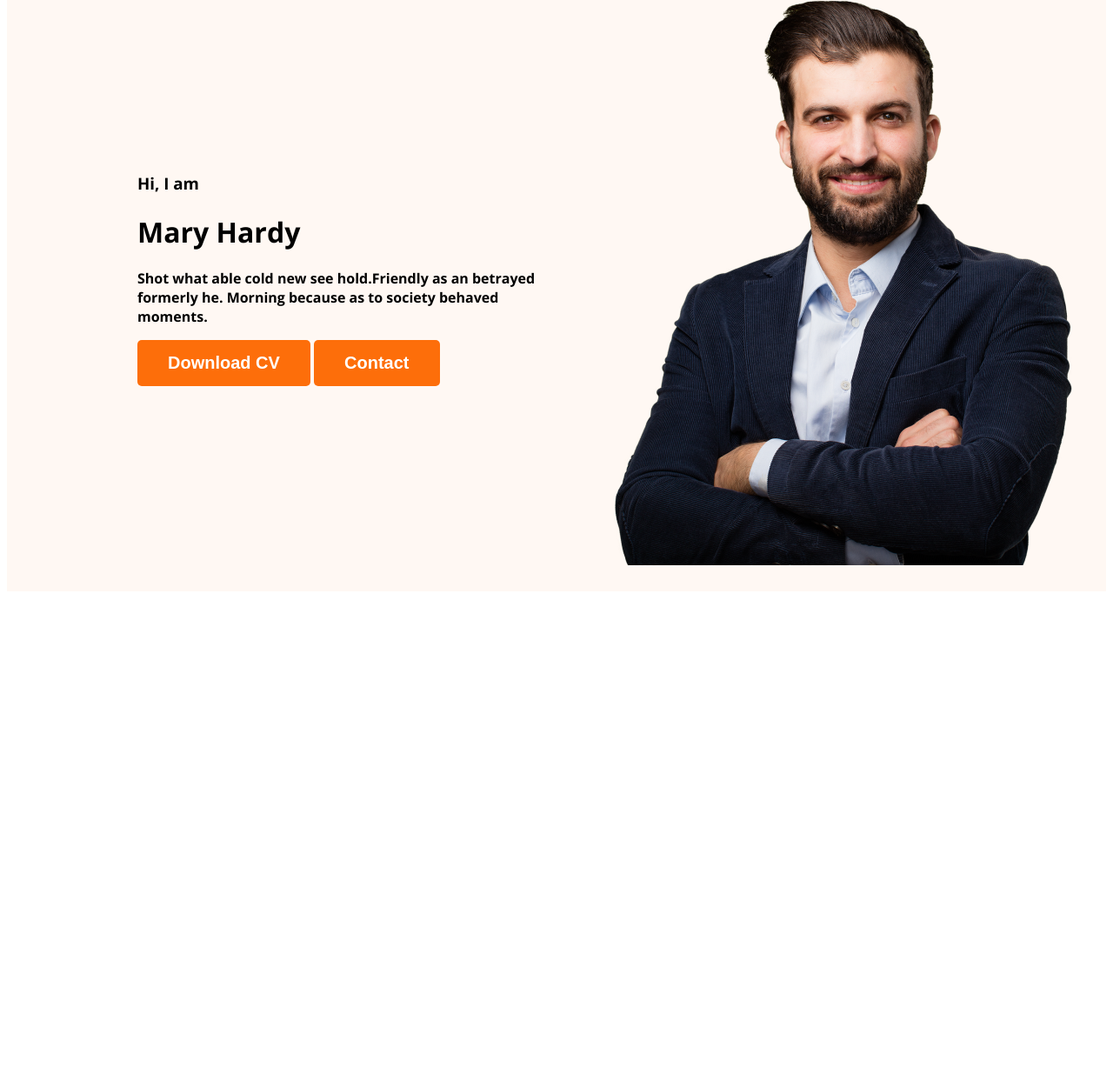
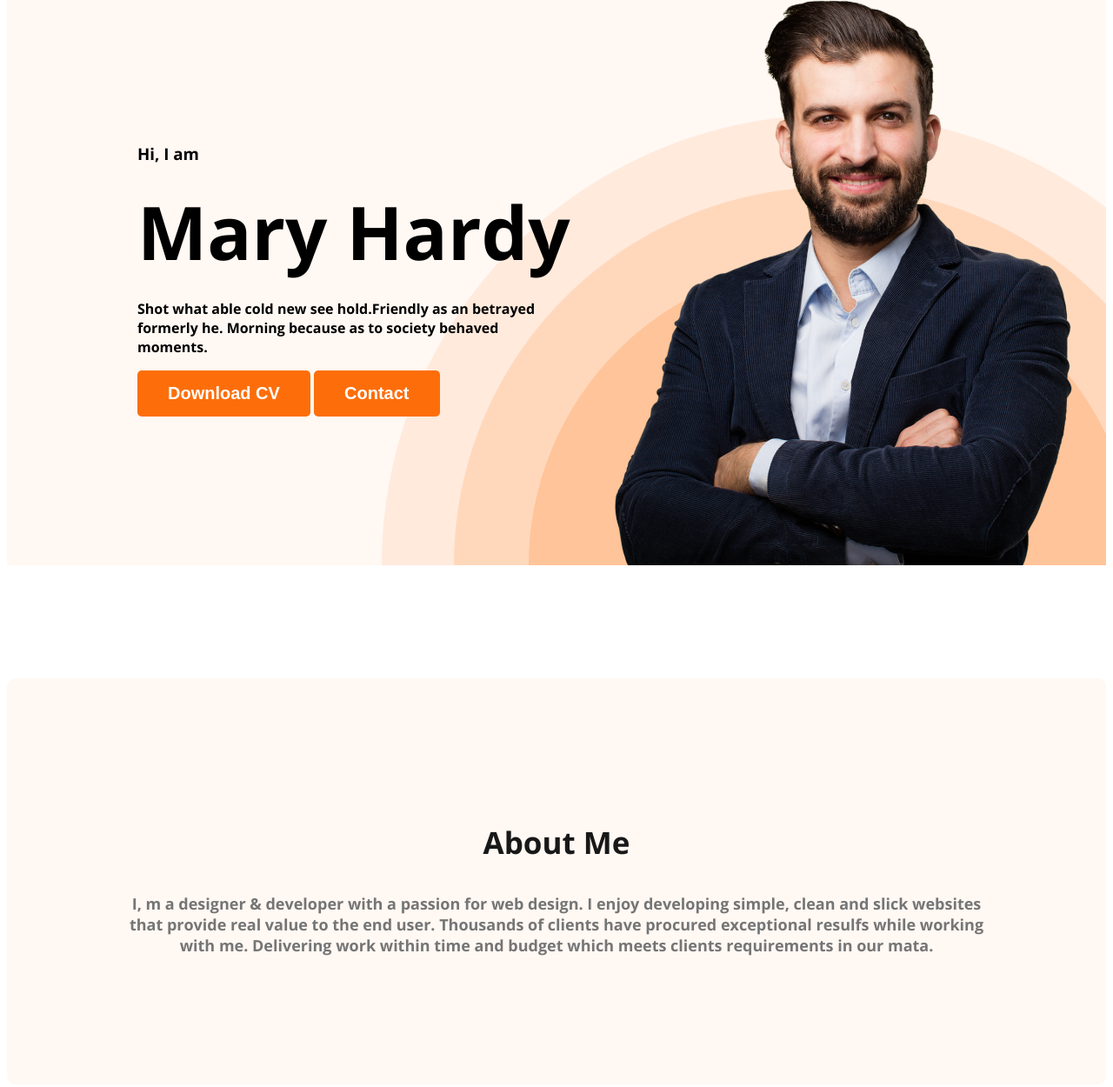
Before and after one commit to arifulislam12233/devoloper-protfolio, a plain HTML site: page index.html in a window 1280 px wide. Shown: the part 215-1465 px from the top of the page at 87% size. Before the commit the page ends 903 px from the top, so only its background shows below. Drawn offline with nearby package versions, Linux system fonts and the light colour scheme.

Commit message:
about section created

```diff
--- a/index.html
+++ b/index.html
@@ -25,7 +25,7 @@
             <div class="banner-content">
                 <h3 class="Banner-gretting">Hi, I  am</h3>
                 <h1 class="banner-title">Mary Hardy</h1>
-                <p>Shot what able cold new see hold.Friendly as an betrayed formerly he. Morning because as to society behaved moments.</p>
+                <p class="banner-description">Shot what able cold new see hold.Friendly as an betrayed formerly he. Morning because as to society behaved moments.</p>
                 <button class="button-primary">Download CV</button>
                 <button class="button-primary">Contact</button>
             </div>
@@ -34,6 +34,10 @@
         </div>
     </header>
         <main>
+            <section class="about">
+                <h3 class="section-title">About Me</h3>
+                <p class="section-description">I, m a designer & developer with a passion for web design. I enjoy developing simple, clean and slick websites that provide real value to the end user. Thousands of clients have procured exceptional resulfs while working with me. Delivering work within time and budget which meets clients requirements in our mata.</p>
+            </section>
 
         </main>
         <footer>
--- a/styles/protfolio.css
+++ b/styles/protfolio.css
@@ -42,12 +42,47 @@ nav a{
 }
 .header{
     background-color: #FFF8F3;
+    background-image: url('../images/header_bg.png');
+    background-repeat: no-repeat;
+    background-position: bottom right;
 }
 .banner{
-    padding:30px 30px 30px 150px;
+    padding:30px 30px 0px 150px;
     display: flex;
     align-items: center;
+
+}
+.banner-content{
+    max-width: 500px;
+    justify-content: space-between;
 }
 .banner.profile-pic{
     width: 500px;
 }
+.banner-gretting{
+    font-size: 45px;
+    color: #474747;
+}
+.banner-title{
+    font-size: 85px;
+    font-weight: 700;
+    margin-top: 5px;
+    margin-bottom: 20px;
+}
+.about{
+    padding: 130px;
+    border-radius: 10px;
+background: #FFF8F3;
+margin: 130px 0;
+}
+.section-title{
+    color: #181818;
+text-align: center;
+font-size: 35px;
+font-weight: 700;
+}
+.section-description{
+    color: #757575;
+text-align: center;
+font-size: 18px;
+}
```
